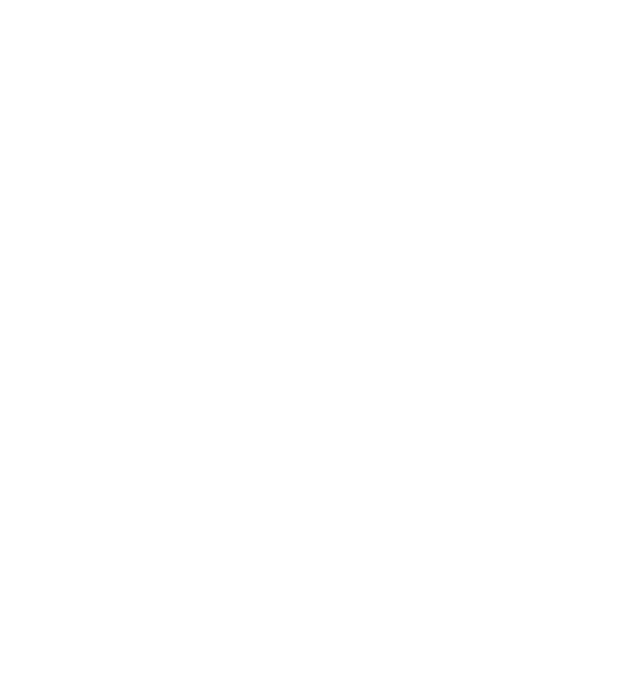
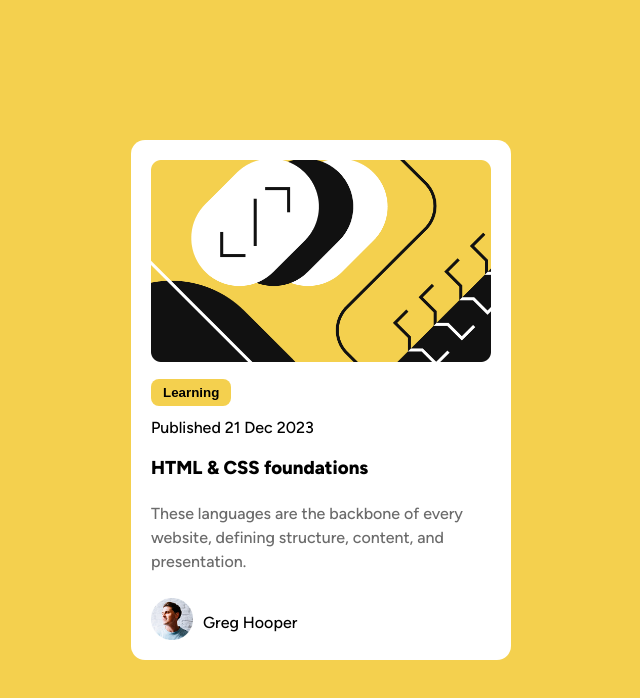
Before and after one commit to Khaitov-Ilkhom/summer-dev-sprint, a plain HTML site: page day-02-blog-preview-card/index.html in a window 1280 px wide. Shown: the whole page, without its empty margins (319-959 px from the left). Drawn offline with Linux system fonts and the light colour scheme.

Commit message:
day two first commit

```diff
--- a/day-02-blog-preview-card/css/main.css
+++ b/day-02-blog-preview-card/css/main.css
@@ -0,0 +1,125 @@
+/* Fonts */
+@font-face {
+  font-family: 'Figtree';
+  src: url('../fonts/Figtree-Medium.woff2') format('woff2'),
+  url('../fonts/Figtree-Medium.woff') format('woff');
+  font-weight: 500;
+  font-style: normal;
+  font-display: swap;
+}
+
+@font-face {
+  font-family: 'Figtree';
+  src: url('../fonts/Figtree-ExtraBold.woff2') format('woff2'),
+  url('../fonts/Figtree-ExtraBold.woff') format('woff');
+  font-weight: bold;
+  font-style: normal;
+  font-display: swap;
+}
+
+/* CUSTOM PROPS */
+:root {
+  /* colors */
+  --text-color-gray: #6B6B6B;
+  --text-hover: #F4D04E;
+  --body-background-color: #F4D04E;
+  --text-color-black: #111111;
+
+  /* fonts */
+  --heading-font-family: "Figtree", sans-serif;
+  --body-font-family: "Figtree", sans-serif;
+}
+
+/* GLOBAL */
+html {
+  box-sizing: border-box;
+  height: 100%;
+  scroll-behavior: smooth;
+}
+
+*,
+*::before,
+*::after {
+  box-sizing: inherit;
+  margin: 0;
+  padding: 0;
+}
+
+body {
+  display: flex;
+  flex-direction: column;
+  height: 100%;
+  font-family: var(--body-font-family), sans-serif;
+  background: var(--body-background-color);
+  font-size: 16px;
+  line-height: 1.5;
+}
+
+.container {
+  height: 100%;
+  width: 100%;
+  display: flex;
+  justify-content: center;
+  align-items: center;
+}
+
+.card-box {
+  max-width: 380px;
+  max-height: 520px;
+  width: 100%;
+  height: 100%;
+  background-color: white;
+  padding: 20px;
+  border-radius: 14px;
+}
+
+.card-img {
+  width: 100%;
+}
+
+.card-img img {
+  width: 100%;
+}
+
+.card-description {
+  padding: 10px 0;
+}
+
+.card-description-btn {
+  padding: 6px 12px;
+  font-weight: 700;
+  border-radius: 8px;
+  cursor: pointer;
+  border: none;
+  background-color: var(--body-background-color);
+}
+
+.description-date {
+  padding-top: 10px;
+}
+
+.description-title {
+  padding: 14px 0;
+}
+
+.description-title:hover {
+  color: var(--text-hover);
+  transition-delay: 0.1s;
+  cursor: pointer;
+}
+
+.description {
+  padding: 6px 0 14px 0;
+  color: var(--text-color-gray);
+}
+
+.card-author {
+  width: 100%;
+  display: flex;
+  align-items: center;
+  gap: 10px;
+}
+
+.author-img img {
+  width: 42px;
+}
--- a/day-02-blog-preview-card/index.html
+++ b/day-02-blog-preview-card/index.html
@@ -4,9 +4,27 @@
   <meta charset="UTF-8">
   <meta name="viewport" content="width=device-width, initial-scale=1.0">
   <link rel="stylesheet" href="./css/main.css">
-  <title>Title</title>
+  <title>Blog preview card</title>
 </head>
 <body>
-
+<section class="container">
+  <div class="card-box">
+    <div class="card-img">
+      <img src="./img/Blog%20Image.png" alt="Card Image">
+    </div>
+    <div class="card-description">
+      <button class="card-description-btn">Learning</button>
+      <p class="description-date">Published 21 Dec 2023</p>
+      <h3 class="description-title">HTML & CSS foundations</h3>
+      <p class="description">These languages are the backbone of every website, defining structure, content, and presentation.</p>
+    </div>
+    <div class="card-author">
+      <div class="author-img">
+        <img src="./img/userpic.png" alt="User image">
+      </div>
+      <p class="author-name">Greg Hooper</p>
+    </div>
+  </div>
+</section>
 </body>
 </html>
```
Also changed, not shown: day-02-blog-preview-card/fonts/Figtree-ExtraBold.woff (added), day-02-blog-preview-card/fonts/Figtree-ExtraBold.woff2 (added), day-02-blog-preview-card/fonts/Figtree-Medium.woff (added), day-02-blog-preview-card/fonts/Figtree-Medium.woff2 (added), day-02-blog-preview-card/img/Blog Image.png (added), day-02-blog-preview-card/img/userpic.png (added).
